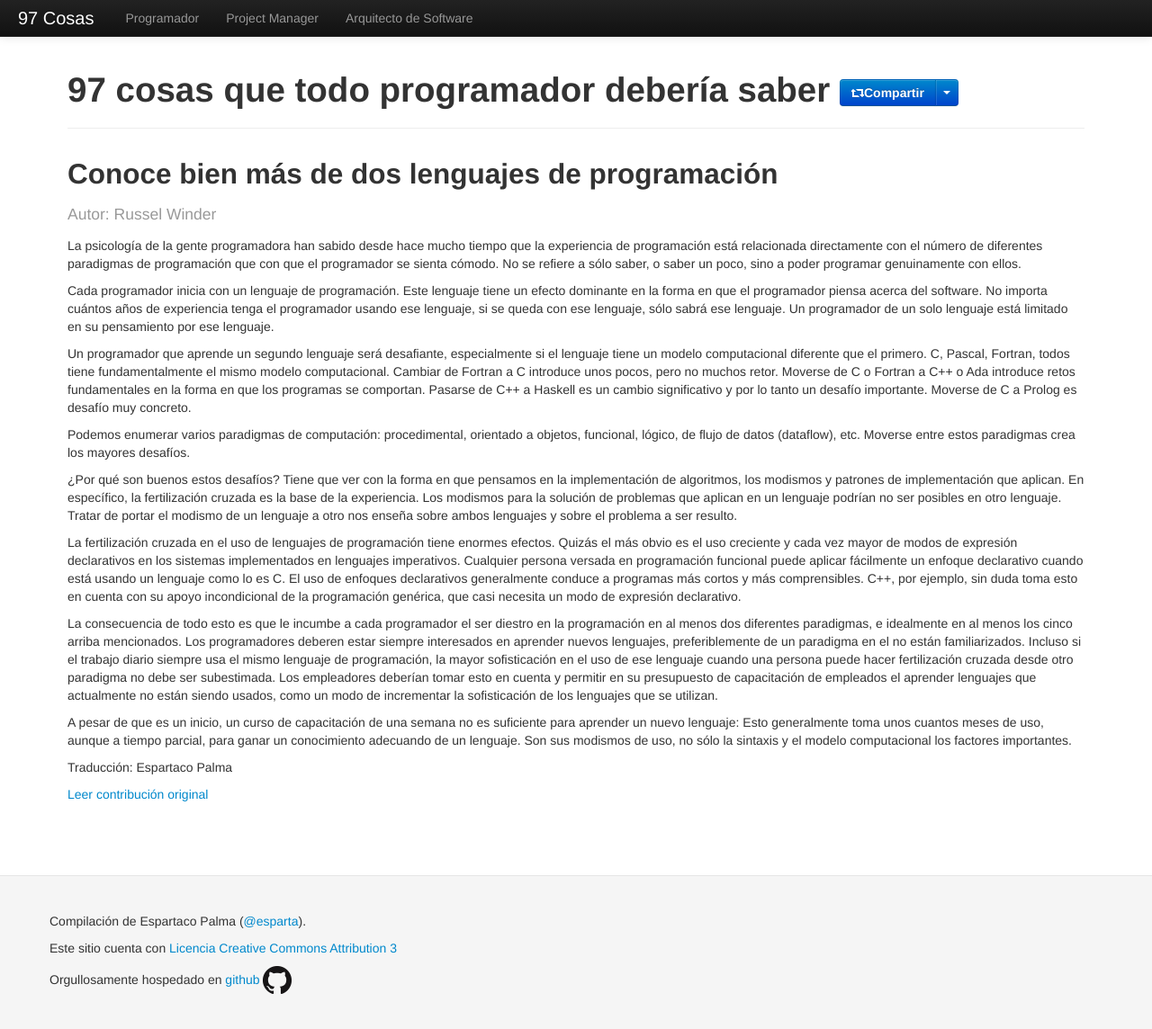
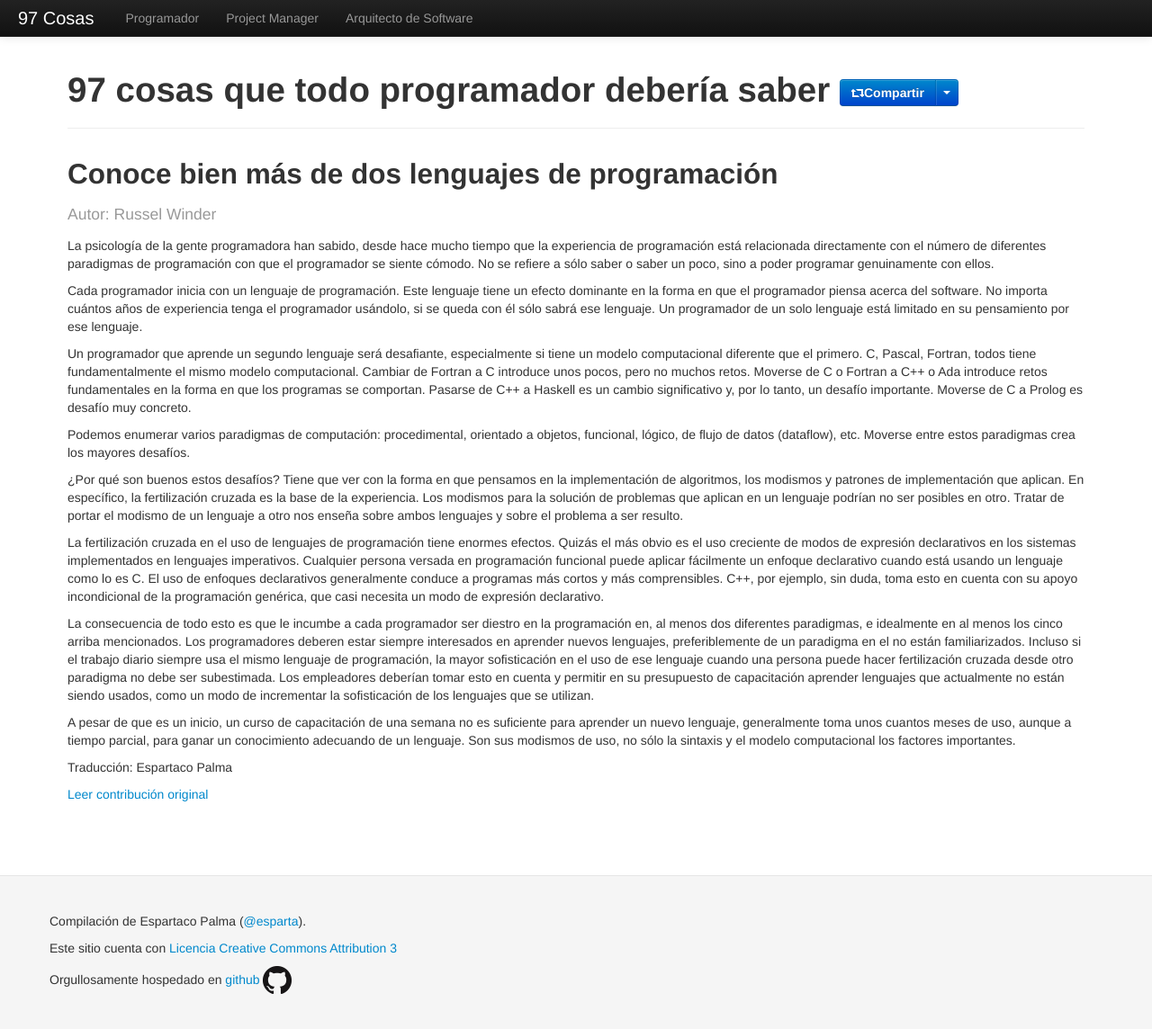
Before and after one commit to esparta/97cosas, a Jekyll site: the page built from programador/conoce-bien-dos-lenguajes.md, in a window 1280 px wide and 1146 px high. Shown: the whole window at 90% size. Built offline with Jekyll 4.4.1, drawn with Linux system fonts in a browser that asks for light colours; comment, search, counter and statistics services are not loaded.

Commit message:
Spelling corrections on conoce-bien-dos-lenguajes

```diff
--- a/programador/conoce-bien-dos-lenguajes.md
+++ b/programador/conoce-bien-dos-lenguajes.md
@@ -7,63 +7,64 @@
 original: http://programmer.97things.oreilly.com/wiki/index.php/Know_Well_More_than_Two_Programming_Languages
 ---
 
-La psicología de la gente programadora han sabido desde hace mucho tiempo que
-la experiencia de programación está relacionada directamente con el número de
-diferentes paradigmas de programación que con que el programador se sienta
-cómodo. No se refiere a sólo saber, o saber un poco, sino a poder programar
+La psicología de la gente programadora han sabido, desde hace mucho tiempo
+que la experiencia de programación está relacionada directamente con el número de
+diferentes paradigmas de programación con que el programador se siente
+cómodo. No se refiere a sólo saber o saber un poco, sino a poder programar
 genuinamente con ellos.
 
-Cada programador inicia con un lenguaje de programación. Este lenguaje tiene un
-efecto dominante en la forma en que el programador piensa acerca del software.
-No importa cuántos años de experiencia tenga el programador usando ese
-lenguaje, si se queda con ese lenguaje, sólo sabrá ese lenguaje. Un programador
-de un solo lenguaje está limitado en su pensamiento por ese lenguaje.
+Cada programador inicia con un lenguaje de programación. Este lenguaje
+tiene un efecto dominante en la forma en que el programador piensa acerca
+del software. No importa cuántos años de experiencia tenga el programador
+usándolo, si se queda con él sólo sabrá ese lenguaje. Un programador de
+un solo lenguaje está limitado en su pensamiento por ese lenguaje.
 
 Un programador que aprende un segundo lenguaje será desafiante, especialmente
-si el lenguaje tiene un modelo computacional diferente que el primero. C,
-Pascal, Fortran, todos tiene fundamentalmente el mismo modelo computacional.
-Cambiar de Fortran a C introduce unos pocos, pero no muchos retor. Moverse de C
-o Fortran a C++ o Ada introduce retos fundamentales en la forma en que los
-programas se comportan. Pasarse de C++ a Haskell es un cambio significativo y
-por lo tanto un desafío importante. Moverse de C a Prolog es desafío muy
-concreto.
+si tiene un modelo computacional diferente que el primero. C, Pascal,
+Fortran, todos tiene fundamentalmente el mismo modelo computacional.
+Cambiar de Fortran a C introduce unos pocos, pero no muchos retos. Moverse
+de C o Fortran a C++ o Ada introduce retos fundamentales en la forma en
+que los programas se comportan. Pasarse de C++ a Haskell es un cambio
+significativo y, por lo tanto, un desafío importante. Moverse de C a
+Prolog es desafío muy concreto.
 
-Podemos enumerar varios paradigmas de computación: procedimental, orientado a
-objetos, funcional, lógico, de flujo de datos (dataflow), etc. Moverse entre
-estos paradigmas crea los mayores desafíos.
+Podemos enumerar varios paradigmas de computación: procedimental, orientado
+a objetos, funcional, lógico, de flujo de datos (dataflow), etc. Moverse
+entre estos paradigmas crea los mayores desafíos.
 
 ¿Por qué son buenos estos desafíos? Tiene que ver con la forma en que pensamos
 en la implementación de algoritmos, los modismos y patrones de implementación
 que aplican. En específico, la fertilización cruzada es la base de la
 experiencia. Los modismos para la solución de problemas que aplican en un
-lenguaje podrían no ser posibles en otro lenguaje. Tratar de portar el modismo
-de un lenguaje a otro nos enseña sobre ambos lenguajes y sobre el problema a
+lenguaje podrían no ser posibles en otro. Tratar de portar el modismo de
+un lenguaje a otro nos enseña sobre ambos lenguajes y sobre el problema a
 ser resulto.
 
 La fertilización cruzada en el uso de lenguajes de programación tiene enormes
-efectos. Quizás el más obvio es el uso creciente y cada vez mayor de modos de
-expresión declarativos en los sistemas implementados en lenguajes imperativos.
-Cualquier persona versada en programación funcional puede aplicar fácilmente un
-enfoque declarativo cuando está usando un lenguaje como lo es C. El uso de
-enfoques declarativos generalmente conduce a programas más cortos y más
-comprensibles. C++, por ejemplo, sin duda toma esto en cuenta con su apoyo
+efectos. Quizás el más obvio es el uso creciente de modos de expresión
+declarativos en los sistemas implementados en lenguajes imperativos.
+Cualquier persona versada en programación funcional puede aplicar fácilmente
+un enfoque declarativo cuando está usando un lenguaje como lo es C. El uso
+de enfoques declarativos generalmente conduce a programas más cortos y más
+comprensibles. C++, por ejemplo, sin duda, toma esto en cuenta con su apoyo
 incondicional de la programación genérica, que casi necesita un modo de
 expresión declarativo.
 
-La consecuencia de todo esto es que le incumbe a cada programador el ser
-diestro en la programación en al menos dos diferentes paradigmas, e idealmente
-en al menos los cinco arriba mencionados. Los programadores deberen estar
-siempre interesados en aprender nuevos lenguajes, preferiblemente de un
-paradigma en el no están familiarizados. Incluso si el trabajo diario siempre
-usa el mismo lenguaje de programación, la mayor sofisticación en el uso de ese
-lenguaje cuando una persona puede hacer fertilización cruzada desde otro
-paradigma no debe ser subestimada. Los empleadores deberían tomar esto en
-cuenta y permitir en su presupuesto de capacitación de empleados el aprender
-lenguajes que actualmente no están siendo usados, como un modo de incrementar
-la sofisticación de los lenguajes que se utilizan.
+La consecuencia de todo esto es que le incumbe a cada programador ser
+diestro en la programación en, al menos dos diferentes paradigmas, e
+idealmente en al menos los cinco arriba mencionados. Los programadores
+deberen estar siempre interesados en aprender nuevos lenguajes,
+preferiblemente de un paradigma en el no están familiarizados. Incluso
+si el trabajo diario siempre usa el mismo lenguaje de programación, la
+mayor sofisticación en el uso de ese lenguaje cuando una persona puede
+hacer fertilización cruzada desde otro paradigma no debe ser subestimada.
+Los empleadores deberían tomar esto en cuenta y permitir en su presupuesto
+de capacitación aprender lenguajes que actualmente no están siendo usados,
+como un modo de incrementar la sofisticación de los lenguajes que se
+utilizan.
 
 A pesar de que es un inicio, un curso de capacitación de una semana no es
-suficiente para aprender un nuevo lenguaje: Esto generalmente toma unos cuantos
-meses de uso, aunque a tiempo parcial, para ganar un conocimiento adecuando de
-un lenguaje. Son sus modismos de uso, no sólo la sintaxis y el modelo
+suficiente para aprender un nuevo lenguaje, generalmente toma unos cuantos
+meses de uso, aunque a tiempo parcial, para ganar un conocimiento adecuando
+de un lenguaje. Son sus modismos de uso, no sólo la sintaxis y el modelo
 computacional los factores importantes.
```
